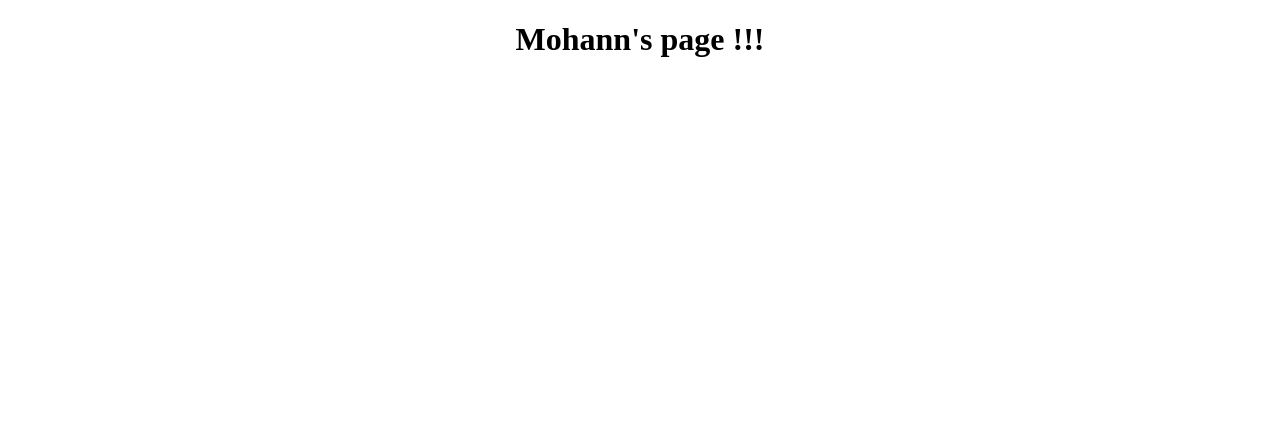
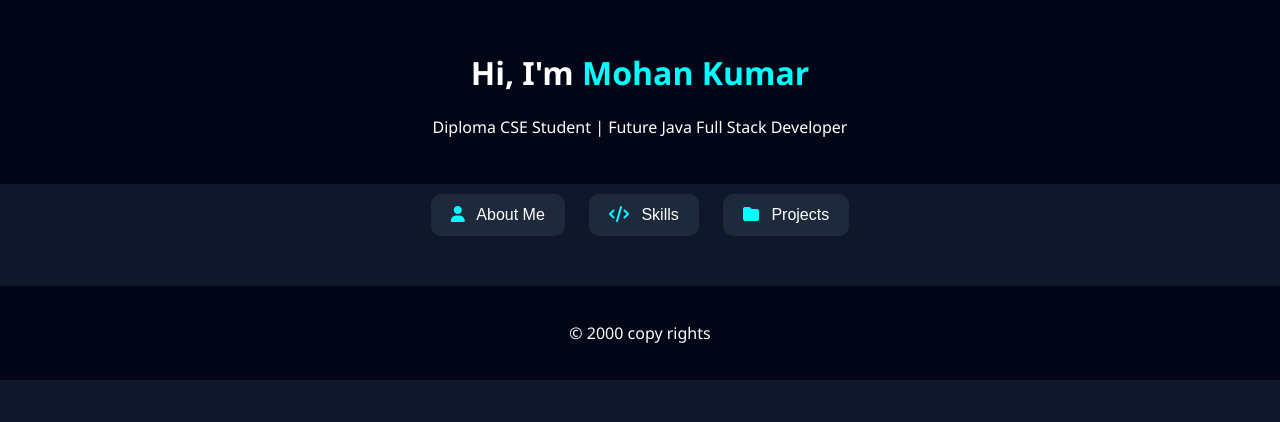
Before and after one commit to Nmohan55/Nmohan55.github.io, a plain HTML site: page index.html in a window 1280 px wide. Drawn offline with Linux system fonts and the light colour scheme.

Commit message:
Add files via upload

```diff
--- a/index.html
+++ b/index.html
@@ -1,10 +1,146 @@
 <!DOCTYPE html>
+
 <html lang="en">
 <head>
-    <meta charset="UTF-8">
-    <meta name="viewport" content="width=device-width, initial-scale=1.0">
-    <title>Document</title>
+  <meta charset="UTF-8">
+  <title>Mohan Kumar | Portfolio</title>
+  <meta name="viewport" content="width=device-width, initial-scale=1.0">
+
+  <!-- Icons -->
+
+  <link rel="stylesheet" href="https://cdnjs.cloudflare.com/ajax/libs/font-awesome/6.5.0/css/all.min.css">
+
+  <style>
+    body {
+      margin: 0;
+      font-family: 'Segoe UI', sans-serif;
+      background: #0f172a;
+      color: white;
+      text-align: center;
+    }
+
+    header {
+      padding: 30px;
+      background: #020617;
+    }
+
+    h1 span {
+      color: cyan;
+    }
+
+    /* Buttons */
+    .btn {
+      background: #1e293b;
+      color: white;
+      padding: 12px 20px;
+      margin: 10px;
+      border: none;
+      cursor: pointer;
+      border-radius: 10px;
+      font-size: 16px;
+      transition: 0.3s;
+    }
+
+    .btn i {
+      margin-right: 8px;
+      color: cyan;
+    }
+
+    .btn:hover {
+      background: cyan;
+      color: black;
+    }
+
+    /* Animated Content */
+    .content {
+      max-height: 0;
+      overflow: hidden;
+      transition: max-height 0.5s ease;
+      margin: 0 auto;
+      width: 80%;
+      background: #1e293b;
+      border-radius: 10px;
+    }
+
+    .content-inner {
+      padding: 20px;
+    }
+
+    footer {
+      margin-top: 40px;
+      padding: 20px;
+      background: #020617;
+    }
+  </style>
+
 </head>
-<body><center><h1>Mohann's page !!!</h1></center>
 
-</body></html>
+<body>
+
+<header>
+  <h1>Hi, I'm <span>Mohan Kumar</span> </h1>
+  <p>Diploma CSE Student | Future Java Full Stack Developer</p>
+</header>
+
+<!-- Buttons -->
+
+<div>
+  <button class="btn" onclick="toggle('about')">
+    <i class="fas fa-user"></i> About Me
+  </button>
+
+  <button class="btn" onclick="toggle('skills')">
+    <i class="fas fa-code"></i> Skills
+  </button>
+
+  <button class="btn" onclick="toggle('projects')">
+    <i class="fas fa-folder"></i> Projects
+  </button>
+</div>
+
+<!-- Sections -->
+
+<div id="about" class="content">
+  <div class="content-inner">
+    <h2>About Me</h2>
+    <p>I am a Diploma Computer Science student passionate about programming and web development. I am learning Java Full Stack and building real-world projects.</p>
+  </div>
+</div>
+
+<div id="skills" class="content">
+  <div class="content-inner">
+    <h2>Skills</h2>
+    <p>Java, HTML, CSS, JavaScript</p>
+  </div>
+</div>
+
+<div id="projects" class="content">
+  <div class="content-inner">
+    <h2>Projects</h2>
+    <p>..........
+        .........
+        .........
+    </p>
+  </div>
+</div>
+
+<footer>
+  <p>© 2000 copy rights
+
+  </p>
+</footer>
+
+<script>
+function toggle(id) {
+  const element = document.getElementById(id);
+
+  if (element.style.maxHeight) {
+    element.style.maxHeight = null;
+  } else {
+    element.style.maxHeight = element.scrollHeight + "px";
+  }
+}
+</script>
+
+</body>
+</html>
```
